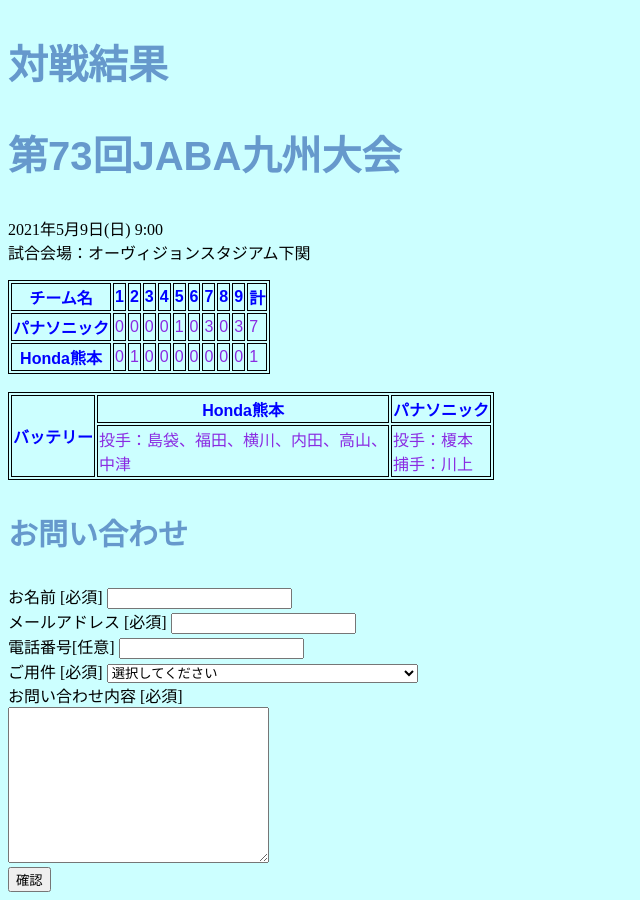
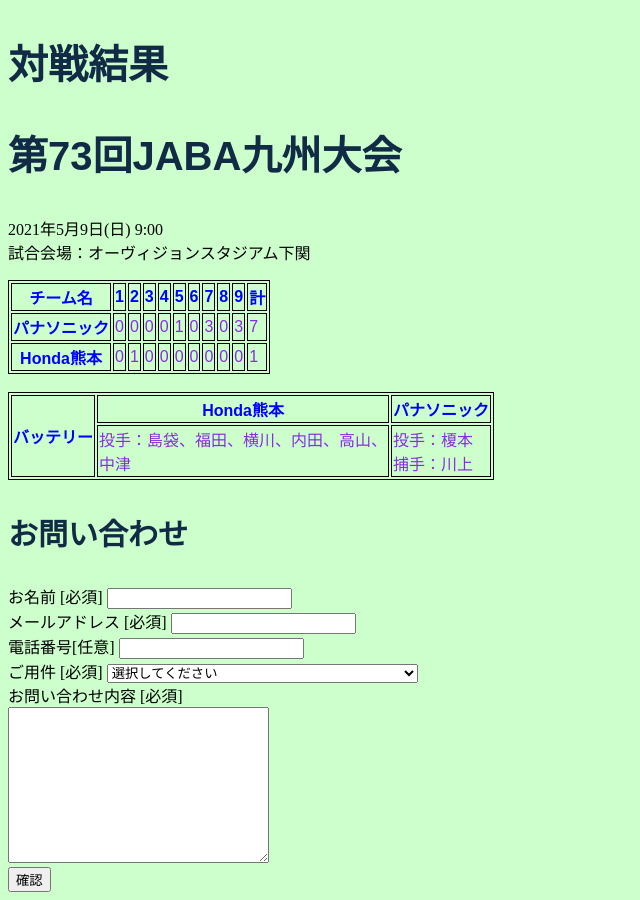
Before and after one commit to clarissa1610/basic-coding, a plain HTML site: page table-form/index.html in a window 1280 px wide. Shown: the whole page, without its empty margins (0-640 px from the left). Drawn offline with Linux system fonts and the light colour scheme.

Commit message:
style.css

```diff
--- a/table-form/style.css
+++ b/table-form/style.css
@@ -1,20 +1,16 @@
 body {
-    background-color:#ccffff
+    background-color:#ccffcc
 }
 h2 {
     @import url('https://fonts.googleapis.com/css2?family=Chewy&family=Titan+One&family=Zen+Kaku+Gothic+Antique:wght@900&display=swap');
     font-size: 40px;
-    color:#6699CC;
+    color:#112A46;
     font-family: 'Zen Kaku Gothic Antique', sans-serif;
-}
-table.container {
-    background-color: #9accff;
-    border-radius: 40px
 }
 h3 {
     @import url('https://fonts.googleapis.com/css2?family=Chewy&display=swap');
     font-size: 30px;
-    color: #6699CC;
+    color:#112A46;
     font-family: 'Chewy', cursive;
 }
 th {
```
